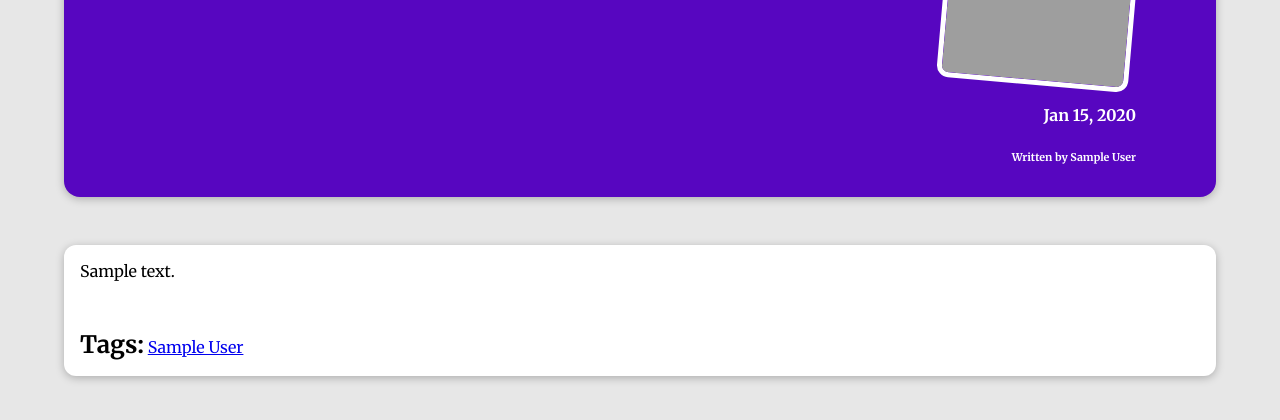
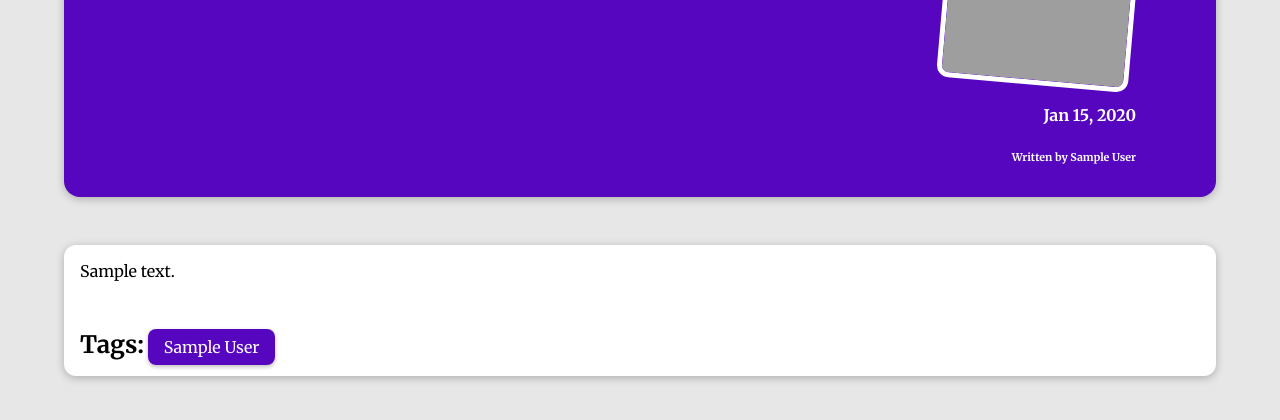
Before and after one commit to KubaWittstock/Projekty, a Django app: template django_tutorial/blog/templates/blog/blog/post.html in a window 1280 px wide. Shown: the part 283-703 px from the top of the page. Run offline with Django 4.2, Linux system fonts and the light colour scheme; the template is opened without the code that fills it: values that come from a table or form of the project are taken from there, others are empty; tables that the repository leaves empty hold one stand-in row (values such as "Sample post"); grey boxes are pictures that could not be loaded.

Commit message:
Po dodaniu bazy danych

```diff
--- a/django_tutorial/blog/static/blog/css/post.css
+++ b/django_tutorial/blog/static/blog/css/post.css
@@ -24,6 +24,8 @@ body {
     font-size: 2.5rem;
     max-width: 60%;
 }
+
+
 
 #info article {
     position: absolute;
@@ -62,11 +64,25 @@ main {
     box-shadow: 0 2px 8px rgba(0, 0, 0, 0.25);
 }
 
-#tags{
+#tags>* {
+    display: inline;
+}
+
+#tags {
     margin-top: 3rem;
 }
 
-#tags .tag,
-#tags h2 {
-    display: inline;
+
+.tag a {
+    background-color: #5706c0;
+    text-decoration: none;
+    color: white;
+    padding: 0.5rem 1rem;
+    margin-top: 3rem;
+    border-radius: 8px;
+    box-shadow: 0 2px 4px rgba(0, 0, 0, 0.25);
 }
+
+.tag a:hover {
+    background-color: #9340ff;
+}
```
Also changed, not shown: django_tutorial/blog/static/blog/css/all_posts.css (line endings or trailing spaces), django_tutorial/blog/static/blog/css/home.css (line endings or trailing spaces), django_tutorial/blog/static/blog/css/post_preview.css (line endings or trailing spaces), django_tutorial/blog/static/blog/css/tags.css (line endings or trailing spaces).
